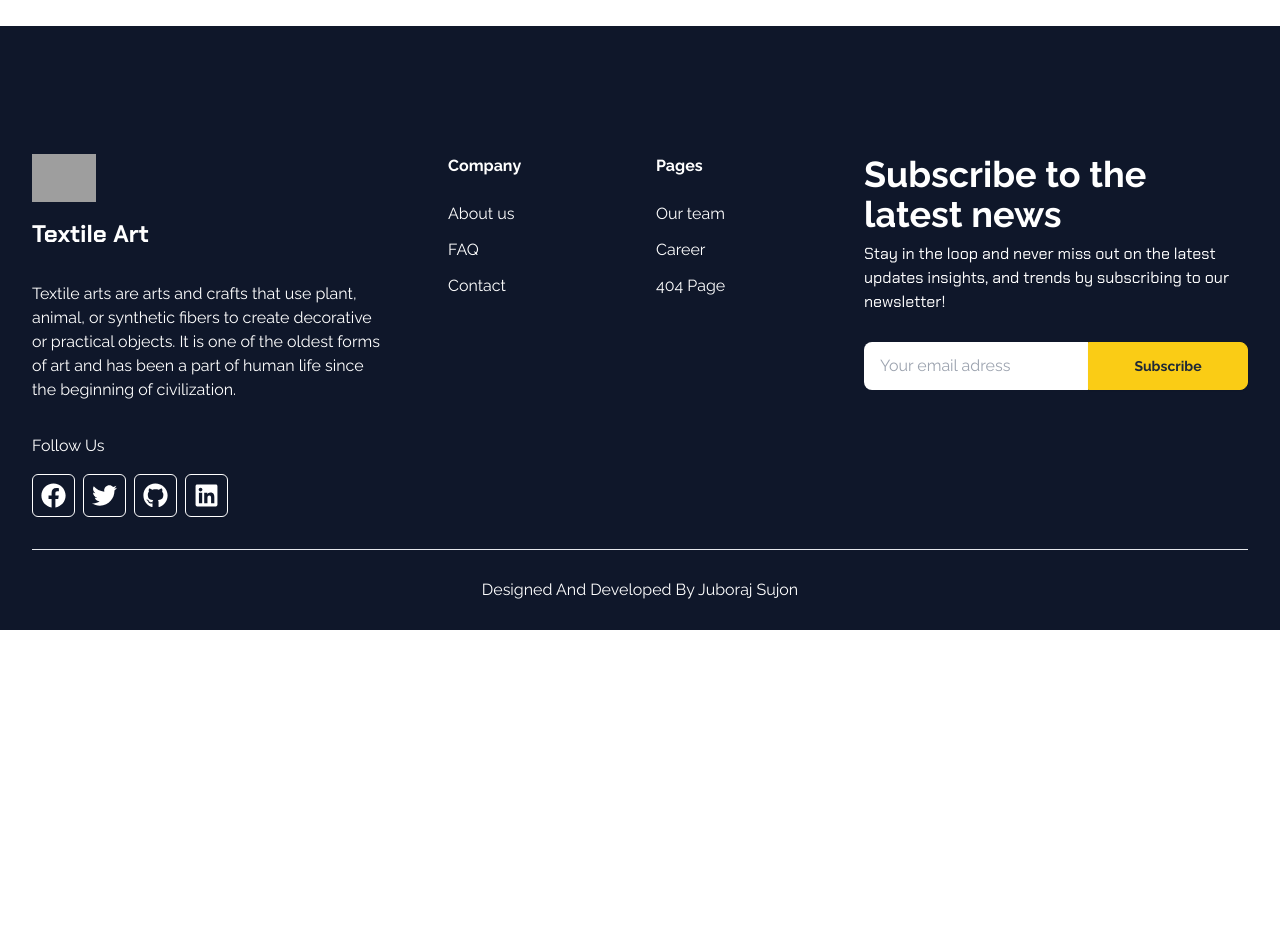
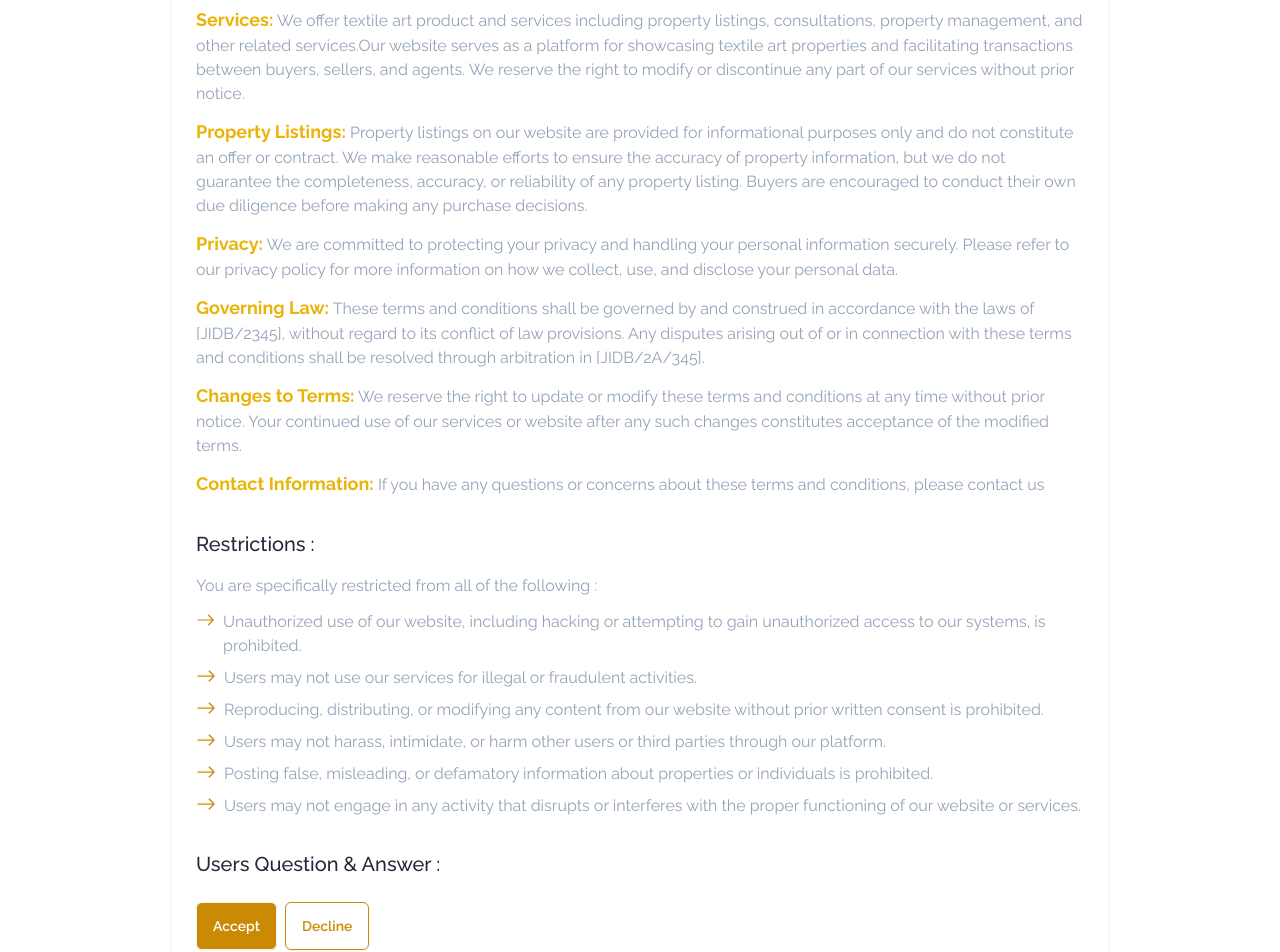
Before and after one commit to JuborajSujon/textile-art-client, a React (Vite) app: page /terms in a window 1280 px wide. Shown: the part 740-1692 px from the top of the page. Before the commit the page ends 1370 px from the top, so only its background shows below. Built offline with nearby package versions, Linux system fonts and the light colour scheme; no server answers; grey boxes are pictures that could not be loaded.

Commit message:
hero section title and decription update

```diff
--- a/src/Router/Router.jsx
+++ b/src/Router/Router.jsx
@@ -3,6 +3,7 @@ import Root from "../Layout/Root/Root";
 import Login from "../pages/Login";
 import Register from "../pages/Register";
 import Home from "../pages/Home";
+import Terms from "../pages/Terms";
 
 const router = createBrowserRouter([
   {
@@ -25,7 +26,7 @@ const router = createBrowserRouter([
 
       {
         path: "/terms",
-        element: <div>Terms</div>,
+        element: <Terms />,
       },
 
       {
--- a/src/components/HeroSlider/HeroSlider.jsx
+++ b/src/components/HeroSlider/HeroSlider.jsx
@@ -27,17 +27,18 @@ const HeroSlider = () => {
       scrollbar={{ draggable: true }}
       autoplay={{ delay: 3000, disableOnInteraction: false }}>
       <SwiperSlide>
-        <div className="relative h-[70vh] w-full bg-[url('https://isaw.nyu.edu/home-slides/textiles-slider-sm.jpg/image')] bg-no-repeat bg-cover flex items-center bg-center">
+        <div className="relative h-[70vh] w-full bg-[url('https://i.ibb.co/Hqr549Y/Hero2.jpg')] bg-no-repeat bg-cover flex items-center bg-center">
           <div className="absolute inset-0 bg-black/50"></div>
           <div className="container mx-auto relative">
             <div className="grid grid-cols-1">
               <div className="text-center">
                 <h1 className="font-bold text-white lg:leading-normal leading-normal text-3xl sm:text-4xl lg:text-5xl mb-6 ">
-                  Easy way to find your <br /> dream property
+                  Explore the Tapestry of <br /> Textile Creations
                 </h1>
                 <p className="text-white/70 text-xl max-w-xl mx-auto">
-                  A great plateform to buy, sell and rent your properties
-                  without any agent or commisions.
+                  Wrap yourself in warmth and style with our handcrafted knits
+                  and crochets. Our artisanal creations blend comfort with
+                  timeless elegance.
                 </p>
 
                 <div className="mt-6">
@@ -53,17 +54,17 @@ const HeroSlider = () => {
         </div>
       </SwiperSlide>
       <SwiperSlide>
-        <div className="relative h-[70vh] w-full bg-[url('https://encrypted-tbn0.gstatic.com/images?q=tbn:ANd9GcQrD32QPa2OzMSNHoj2Bb9SEEhS_tc2bB9KvT91-YYkyQ&s')] bg-no-repeat bg-cover flex items-center bg-center">
+        <div className="relative h-[70vh] w-full bg-[url('https://i.ibb.co/sR5rXLw/Hero3.jpg')] bg-no-repeat bg-cover flex items-center bg-center">
           <div className="absolute inset-0 bg-black/50"></div>
           <div className="container mx-auto relative">
             <div className="grid grid-cols-1">
               <div className="text-center">
                 <h1 className="font-bold text-white lg:leading-normal leading-normal text-3xl sm:text-4xl lg:text-5xl mb-6 ">
-                  We will help you find <br /> your Wonderful home
+                  Where Creativity Weaves <br /> its Magic
                 </h1>
                 <p className="text-white/70 text-xl max-w-xl mx-auto">
-                  A great plateform to buy, sell and rent your properties
-                  without any agent or commisions.
+                  Experience the mesmerizing beauty of beadwork as tiny beads
+                  come together to form intricate patterns and dazzling designs.
                 </p>
 
                 <div className="mt-6">
@@ -79,18 +80,19 @@ const HeroSlider = () => {
         </div>
       </SwiperSlide>
       <SwiperSlide>
-        <div className="relative h-[70vh] w-full bg-[url('https://www.shutterstock.com/image-illustration/photo-wallpaper-mural-feather-popular-600w-1985022236.jpg')] bg-no-repeat bg-cover flex items-center bg-center">
+        <div className="relative h-[70vh] w-full bg-[url('https://i.ibb.co/wRv62Nf/Hero1.jpg')] bg-no-repeat bg-cover flex items-center bg-center">
           <div className="absolute inset-0 bg-black/50"></div>
           <div className="container mx-auto relative">
             <div className="grid grid-cols-1">
               <div className="text-center">
                 <h1 className="font-bold text-white lg:leading-normal leading-normal text-3xl sm:text-4xl lg:text-5xl mb-6 ">
-                  Special offers or deals
-                  <br /> Select properties
+                  Unveiling the Artisanal
+                  <br /> World of Textile Mastery
                 </h1>
                 <p className="text-white/70 text-xl max-w-xl mx-auto">
-                  A great plateform to buy, sell and rent your properties
-                  without any agent or commisions.
+                  Elevate your space with the timeless charm of macrame. Our
+                  hand-knotted creations blend modern design with bohemian
+                  flair, adding texture and personality to any room.
                 </p>
 
                 <div className="mt-6">
--- /dev/null
+++ b/src/pages/Terms.jsx
@@ -0,0 +1,171 @@
+import { Helmet } from "react-helmet-async";
+import { BsArrowRight } from "react-icons/bs";
+
+const Terms = () => {
+  return (
+    <>
+      <Helmet>
+        <title>Luxninesy | Terms & Services</title>
+      </Helmet>
+      <section
+        data-aos="zoom-in"
+        data-aos-duration="1000"
+        className={`relative w-full py-20 md:py-28 lg:py-36 bg-[url('https://i.ibb.co/C7jnS1N/terms-banner.jpg')] bg-no-repeat bg-center bg-cover rounded-none`}>
+        <div className="absolute inset-0 bg-black opacity-50"></div>
+        <div className="container mx-auto relative">
+          <div className="grid grid-cols-1 text-center mt-10">
+            <h3 className="md:text-4xl text-3xl md:leading-normal leading-normal font-medium text-white">
+              Terms & Services
+            </h3>
+          </div>
+        </div>
+      </section>
+
+      <section
+        data-aos="fade-up"
+        data-aos-duration="1000"
+        className="relative lg:py-24 py-16">
+        <div className="container mx-auto px-4 relative">
+          <div className="md:flex justify-center">
+            <div className="md:w-3/4">
+              <div className="p-6 bg-white dark:bg-slate-900 shadow dark:shadow-gray-700 rounded-md">
+                <h5 className="text-xl font-medium mb-4">Introduction :</h5>
+                <p className="text-slate-400">
+                  These terms and conditions govern your use of our textile art
+                  services and website. By accessing or using our services, you
+                  agree to comply with these terms and conditions in full.
+                </p>
+
+                <h5 className="text-xl font-medium mb-4 mt-8">
+                  User Agreements :
+                </h5>
+                <p className="text-slate-400">
+                  <b className="text-yellow-500 text-lg">Services:</b> We offer
+                  textile art product and services including property listings,
+                  consultations, property management, and other related
+                  services.Our website serves as a platform for showcasing
+                  textile art properties and facilitating transactions between
+                  buyers, sellers, and agents. We reserve the right to modify or
+                  discontinue any part of our services without prior notice.
+                </p>
+                <p className="text-slate-400 mt-3">
+                  <b className="text-yellow-500 text-lg">Property Listings:</b>{" "}
+                  Property listings on our website are provided for
+                  informational purposes only and do not constitute an offer or
+                  contract. We make reasonable efforts to ensure the accuracy of
+                  property information, but we do not guarantee the
+                  completeness, accuracy, or reliability of any property
+                  listing. Buyers are encouraged to conduct their own due
+                  diligence before making any purchase decisions.
+                </p>
+                <p className="text-slate-400 mt-3">
+                  <b className="text-yellow-500 text-lg">Privacy:</b> We are
+                  committed to protecting your privacy and handling your
+                  personal information securely. Please refer to our privacy
+                  policy for more information on how we collect, use, and
+                  disclose your personal data.
+                </p>
+                <p className="text-slate-400 mt-3">
+                  <b className="text-yellow-500 text-lg">Governing Law:</b>{" "}
+                  These terms and conditions shall be governed by and construed
+                  in accordance with the laws of [JIDB/2345], without regard to
+                  its conflict of law provisions. Any disputes arising out of or
+                  in connection with these terms and conditions shall be
+                  resolved through arbitration in [JIDB/2A/345].
+                </p>
+                <p className="text-slate-400 mt-3">
+                  <b className="text-yellow-500 text-lg">Changes to Terms:</b>{" "}
+                  We reserve the right to update or modify these terms and
+                  conditions at any time without prior notice. Your continued
+                  use of our services or website after any such changes
+                  constitutes acceptance of the modified terms.
+                </p>
+                <p className="text-slate-400 mt-3">
+                  <b className="text-yellow-500 text-lg">
+                    Contact Information:
+                  </b>{" "}
+                  If you have any questions or concerns about these terms and
+                  conditions, please contact us
+                </p>
+
+                <h5 className="text-xl font-medium mb-4 mt-8">
+                  Restrictions :
+                </h5>
+                <p className="text-slate-400">
+                  You are specifically restricted from all of the following :
+                </p>
+                <ul className="list-none text-slate-400 mt-3">
+                  <li className="flex mt-2">
+                    <BsArrowRight
+                      size={20}
+                      className="text-yellow-600 align-middle me-2"
+                    />
+                    Unauthorized use of our website, including hacking or
+                    attempting to gain unauthorized access to our systems, is
+                    prohibited.
+                  </li>
+                  <li className="flex mt-2">
+                    <BsArrowRight
+                      size={20}
+                      className="text-yellow-600 align-middle me-2"
+                    />
+                    Users may not use our services for illegal or fraudulent
+                    activities.
+                  </li>
+                  <li className="flex mt-2">
+                    <BsArrowRight
+                      size={20}
+                      className="text-yellow-600 align-middle me-2"
+                    />
+                    Reproducing, distributing, or modifying any content from our
+                    website without prior written consent is prohibited.
+                  </li>
+                  <li className="flex mt-2">
+                    <BsArrowRight
+                      size={20}
+                      className="text-yellow-600 align-middle me-2"
+                    />
+                    Users may not harass, intimidate, or harm other users or
+                    third parties through our platform.
+                  </li>
+                  <li className="flex mt-2">
+                    <BsArrowRight
+                      size={20}
+                      className="text-yellow-600 align-middle me-2"
+                    />
+                    Posting false, misleading, or defamatory information about
+                    properties or individuals is prohibited.
+                  </li>
+                  <li className="flex mt-2">
+                    <BsArrowRight
+                      size={20}
+                      className="text-yellow-600 align-middle me-2"
+                    />
+                    Users may not engage in any activity that disrupts or
+                    interferes with the proper functioning of our website or
+                    services.
+                  </li>
+                </ul>
+
+                <h5 className="text-xl font-medium mt-8">
+                  Users Question & Answer :
+                </h5>
+
+                <div className="mt-6">
+                  <a className="btn bg-yellow-600 hover:bg-yellow-700 text-white rounded-md">
+                    Accept
+                  </a>
+                  <a className="btn bg-transparent hover:bg-yellow-600 border border-yellow-600 text-yellow-600 hover:text-white rounded-md ms-2">
+                    Decline
+                  </a>
+                </div>
+              </div>
+            </div>
+          </div>
+        </div>
+      </section>
+    </>
+  );
+};
+
+export default Terms;
```
